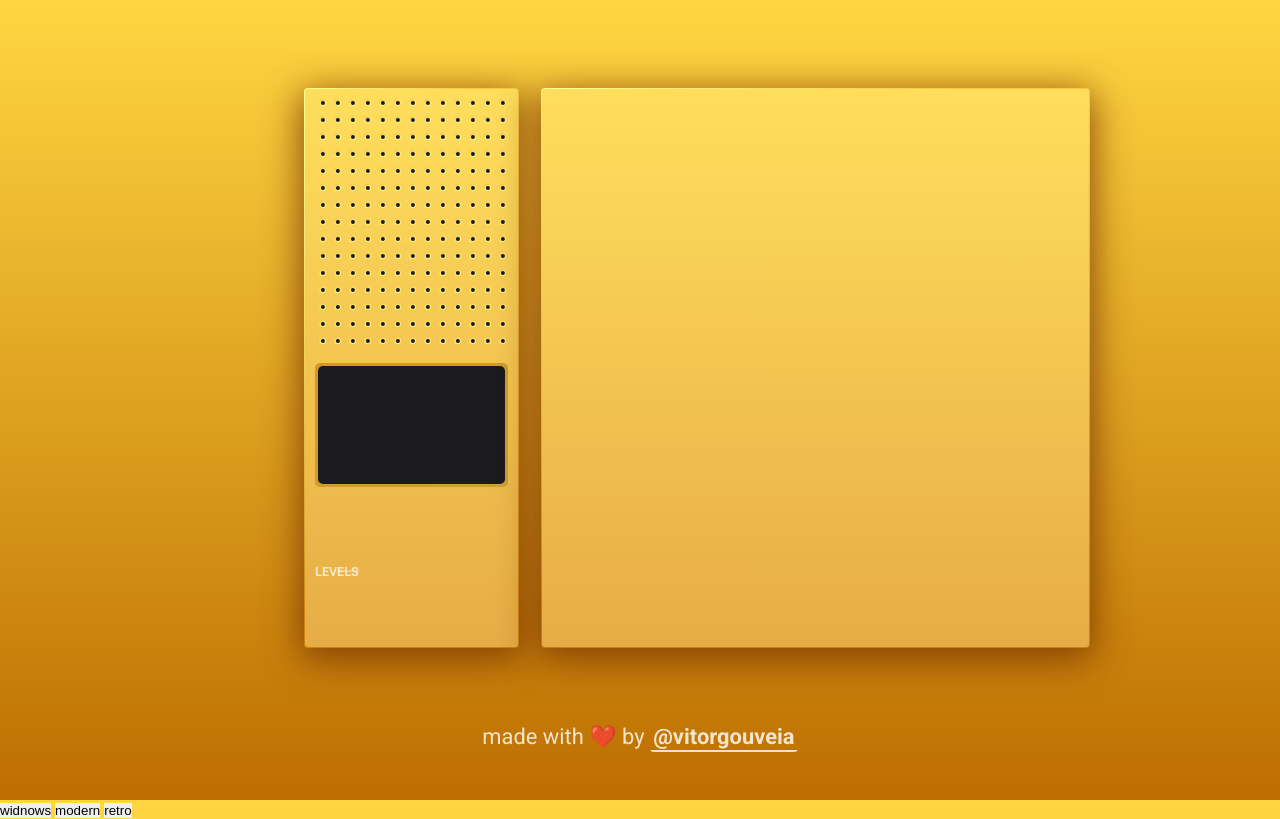
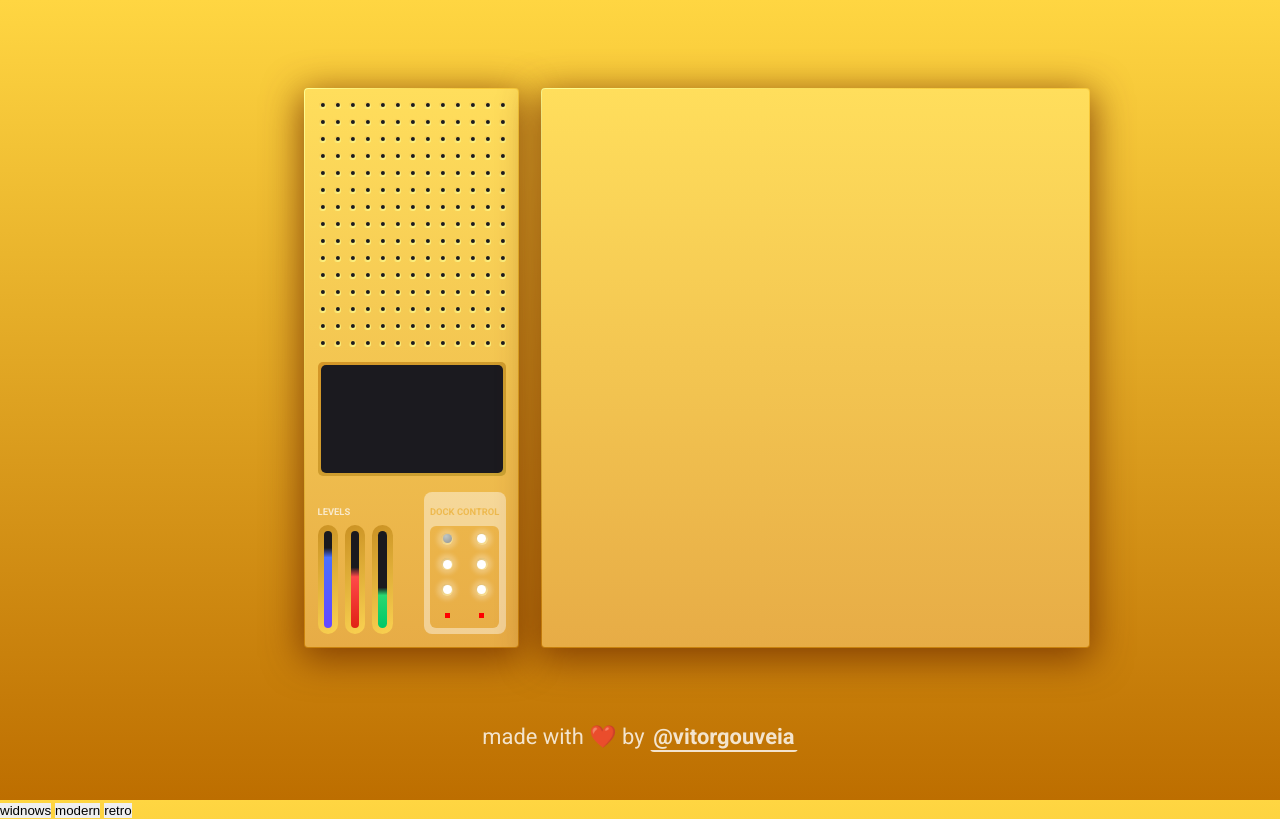
Before and after one commit to VitorGouveia/Rhythm, a website with bundled scripts: page index.html in a window 1280 px wide. Built offline with nearby package versions, Linux system fonts and the light colour scheme.

Commit message:
finish dock in modern player

```diff
--- a/index.html
+++ b/index.html
@@ -100,12 +100,33 @@
           <div class="levels">
             <div class="title">
               <h4>
-                <strong>LEVELS</strong>
+                LEVELS
               </h4>
+            </div>
+
+            <div class="lines">
+              <span class="line line-1"></span>
+              <span class="line line-2"></span>
+              <span class="line line-3"></span>
             </div>
           </div>
 
-          <div class="dock-control"></div>
+          <div class="dock-control">
+            <div class="title">
+              <h4>DOCK CONTROL</h4>
+            </div>
+
+            <div class="lights">
+              <span class="light light-1"></span>
+              <span class="light light-2"></span>
+              <span class="light light-3"></span>
+              <span class="light light-4"></span>
+              <span class="light light-5"></span>
+              <span class="light light-6"></span>
+              <button class="button-left"></button>
+              <button class="button-right"></button>
+            </div>
+          </div>
         </footer>
       </div>
 
--- a/src/sass/base/_colors.scss
+++ b/src/sass/base/_colors.scss
@@ -62,6 +62,7 @@ $players: (
       100: linear-gradient(150deg, hsl(43, 89%, 61%), hsl(61, 100%, 79%)),
       200: linear-gradient(to bottom, hsl(48, 100%, 68%), hsl(38, 77%, 59%)),
       250: linear-gradient(150deg, #D49628, #caa232),
+      270: #EBAE31,
       300: linear-gradient(to bottom, hsl(47, 100%, 63%), hsl(35, 100%, 37%)),
     ),
     red: (
--- a/src/sass/components/players/_modern.scss
+++ b/src/sass/components/players/_modern.scss
@@ -22,7 +22,7 @@
     max-width: 215px;
 
     place-items: center;
-    padding: useClamp(12.8);
+    padding: useClamp(16);
 
     display: grid;
     grid-template-columns: 100%;
@@ -30,14 +30,14 @@
     grid-template-rows:
       $base-row
       calc($base-row + ($base-row * 0.6))
-      calc($base-row + ($base-row * 0.7));
+      calc($base-row + $base-row);
 
     grid-template-areas:
       'dotted'
       'preview'
       'footer'
       ;
-    row-gap: 1.2rem;
+    row-gap: useClamp(20);
 
     border-radius: 4px;
     background: var(--color-modern-yellow-200);
@@ -130,42 +130,80 @@
       grid-area: footer;
 
       width: 100%;
+      height: 100%;
       display: flex;
       flex-direction: column;
-      align-items: center;
       justify-content: space-between;
 
       @media (min-width: 600px) {
         flex-direction: row;
       }
 
-      .dock-control {
+      .levels {
+        width: 40%;
+        display: grid;
+        grid-template-areas:
+          "title"
+          "lines"
+        ;
+        grid-template-rows: 1fr 4fr;
+        grid-template-columns: auto;
+        place-items: center;
+        padding-top: useClamp(8);
 
-      }
-
-      .levels {
         .title {
+          width: 100%;
+          grid-area: title;
           opacity: 0.7;
           display: flex;
+          justify-content: flex-start;
+          align-items: center;
           position: relative;
 
           h4 {
             color: var(--color-modern-gray-100);
-            font-size: useClamp(16);
+            font-size: useClamp(12);
           }
+        }
 
-          &::before {
-            content: '';
+        .lines {
+          grid-area: lines;
+          display: flex;
+          justify-content: space-between;
+          width: 100%;
+          height: 100%;
 
-            position: absolute;
-            right: 0px;
-            top: 50%;
-            transform: translateY(-50%);
+          .line {
+            width: 27%;
+            border-radius: 16px;
+            position: relative;
+            background: linear-gradient(150.95deg, #C0841A -21.43%, #FCD453 104.76%);
+            height: 100%;
 
-            width: 50%;
-            height: 1px;
+            &::before {
+              content: "";
 
-            background: var(--color-modern-gray-100);
+              position: absolute;
+              inset: 0;
+              margin: auto;
+              border-radius: calc(16px * 2);
+
+
+              width: calc(100% - 12px);
+              height: calc(100% - 12px);
+            }
+
+            &-1::before {
+              background: linear-gradient(180deg, #1A191E 17.5%, #4971FF 27.37%, #6349FF 94.79%);
+            }
+
+            &-2::before {
+              background: linear-gradient(180deg, #1A191E 37.53%, #FF4949 47.23%, #E02115 100%);
+            }
+
+            &-3::before {
+              background: linear-gradient(180deg, #1A191E 58.23%, #2AD870 66.27%, #00C868 100%);
+            }
           }
         }
       }
@@ -173,6 +211,112 @@
 
 
     .dock-control {
+      display: grid;
+      grid-template-areas:
+        "title"
+        "lights"
+      ;
+      grid-template-rows: 1fr 4fr;
+      grid-template-columns: auto;
+      place-items: center;
+      border-radius: 8px;
+
+      padding: useClamp(8);
+      padding-bottom: useClamp(6);
+
+      background: rgba(255, 255, 255, 0.425);
+
+      .title {
+        width: 100%;
+        grid-area: title;
+        opacity: 0.7;
+        display: flex;
+        justify-content: flex-start;
+        align-items: center;
+        position: relative;
+
+        h4 {
+          color: var(--color-modern-yellow-270);
+          font-size: useClamp(12);
+        }
+      }
+
+      .lights {
+        grid-area: lights;
+        display: grid;
+        grid-template-rows: repeat(4, 1fr);
+        grid-template-columns: repeat(2, 1fr);
+        justify-content: space-between;
+        place-items: center;
+        width: 100%;
+        height: 97%;
+        opacity: 1;
+        border-radius: 6px;
+        background: linear-gradient(180deg, #ECB54A 0%, #E8AE47 100%);
+
+        .light {
+          $lightSize: 12px;
+          width: $lightSize;
+          height: $lightSize;
+          background: linear-gradient(150.95deg, #C0841A -21.43%, #FCD453 104.76%);
+
+          position: relative;
+          border-radius: 50%;
+
+          // box-shadow: 0 0 4px 4px rgba(255, 255, 255, 0.5);
+
+          &::before {
+            content: "";
+
+            width: calc(100% - 3px);
+            height: calc(100% - 3px);
+
+            position: absolute;
+            inset: 0;
+            margin: auto;
+
+            border-radius: 50%;
+          }
+
+          &::after {
+            content: "";
+
+            width: 100%;
+            height: 100%;
+
+            z-index: 10;
+
+
+            box-shadow: 0 0 4px 4px rgba(255, 255, 255, 0.25);
+            background: rgba(255, 255, 255, 0.4);
+
+            position: absolute;
+            top: 50%;
+            left:  50%;
+            transform: translate(-50%, -50%);
+
+            border-radius: 50%;
+          }
+
+          &:not(.light-1) {
+            &::before {
+              background: #fff;
+            }
+          }
+
+          &-1 {
+            &::before {
+              background: radial-gradient(116.67% 116.67% at 33.33% 25%, #95A29F 0%, #3E3E3E 100%);
+            }
+          }
+        }
+
+        span, button {
+          width: 5px;
+          height: 5px;
+          background: red;
+        }
+      }
     }
   }
 
--- a/src/typescript/index.ts
+++ b/src/typescript/index.ts
@@ -40,7 +40,7 @@ const render = () => {
     const closest = useMedia({
       width,
     });
-    console.log(closest);
+
     switch (closest) {
       case 'smallMobile':
         renderDots(5, 5);
@@ -50,6 +50,10 @@ const render = () => {
         break;
 
       case 'smallLaptop':
+        renderDots(13, 9);
+        break;
+
+      case 'largeLaptop':
         renderDots(13, 9);
         break;
       case 'ExtraLargeDesktop':
```
Also changed, not shown: dist/css/index.css, dist/javascript/index.js.
